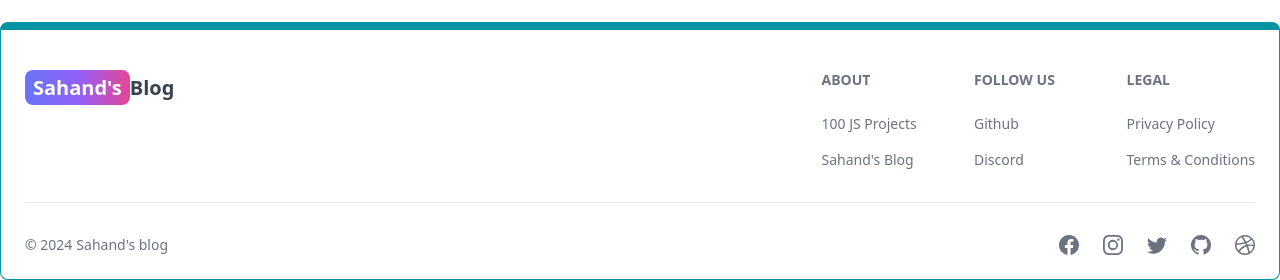
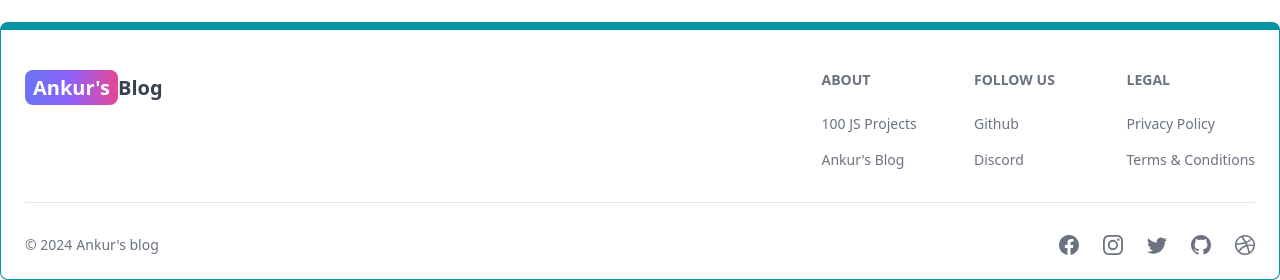
Before and after one commit to gunnermay31/MERN-BLOG, a React (Vite) app in the folder client/: page /about in a window 1280 px wide. Shown: the part 842-1122 px from the top of the page. Built offline with nearby package versions, Linux system fonts and the light colour scheme; no server answers.

Commit message:
Update Footer.jsx

```diff
--- a/client/src/components/Footer.jsx
+++ b/client/src/components/Footer.jsx
@@ -12,7 +12,7 @@ export default function FooterCom() {
               className='self-center whitespace-nowrap text-lg sm:text-xl font-semibold dark:text-white'
             >
               <span className='px-2 py-1 bg-gradient-to-r from-indigo-500 via-purple-500 to-pink-500 rounded-lg text-white'>
-                Sahand's
+                Ankur's
               </span>
               Blog
             </Link>
@@ -33,7 +33,7 @@ export default function FooterCom() {
                   target='_blank'
                   rel='noopener noreferrer'
                 >
-                  Sahand's Blog
+                  Ankur's Blog
                 </Footer.Link>
               </Footer.LinkGroup>
             </div>
@@ -41,7 +41,7 @@ export default function FooterCom() {
               <Footer.Title title='Follow us' />
               <Footer.LinkGroup col>
                 <Footer.Link
-                  href='https://www.github.com/sahandghavidel'
+                  href='github:https://github.com/gunnermay31?tab=repositories'
                   target='_blank'
                   rel='noopener noreferrer'
                 >
@@ -63,14 +63,14 @@ export default function FooterCom() {
         <div className='w-full sm:flex sm:items-center sm:justify-between'>
           <Footer.Copyright
             href='#'
-            by="Sahand's blog"
+            by="Ankur's blog"
             year={new Date().getFullYear()}
           />
           <div className="flex gap-6 sm:mt-0 mt-4 sm:justify-center">
             <Footer.Icon href='#' icon={BsFacebook}/>
             <Footer.Icon href='#' icon={BsInstagram}/>
             <Footer.Icon href='#' icon={BsTwitter}/>
-            <Footer.Icon href='https://github.com/sahandghavidel' icon={BsGithub}/>
+            <Footer.Icon href='https://github.com/gunnermay31?tab=repositories' icon={BsGithub}/>
             <Footer.Icon href='#' icon={BsDribbble}/>
 
           </div>
```
